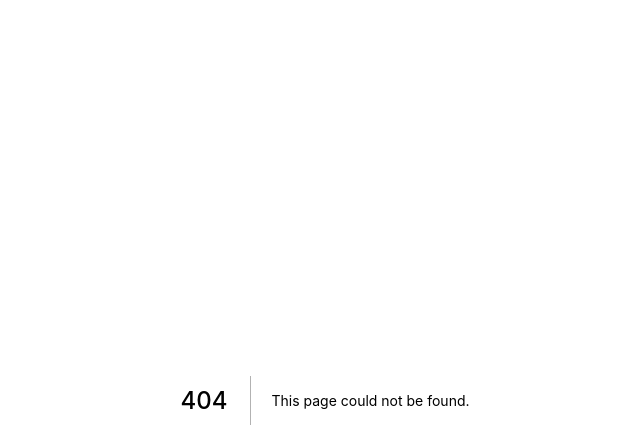
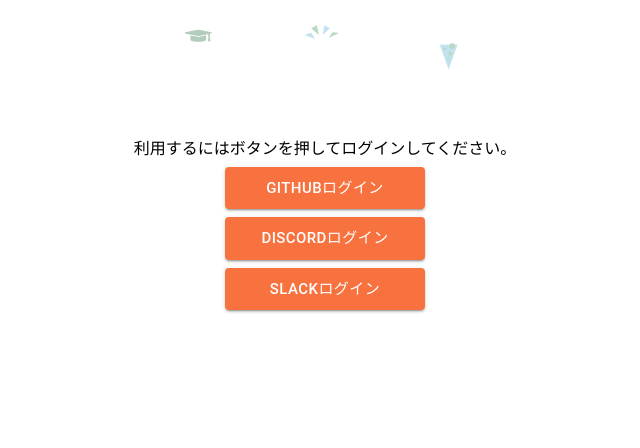
Before and after one commit to krym-hacku2021/KOSENT, a Next.js app: page /signin in a window 1280 px wide. Before the commit this address had no page. Shown: the top 448 px of the page, without its empty margins (315-955 px from the left). Built offline with nearby package versions, Linux system fonts and the light colour scheme.

Commit message:
ログインページ

```diff
--- a/pages/api/hello.js
+++ /dev/null
@@ -1,5 +0,0 @@
-// Next.js API route support: https://nextjs.org/docs/api-routes/introduction
-
-export default function handler(req, res) {
-  res.status(200).json({ name: 'John Doe' })
-}
--- /dev/null
+++ b/pages/signin.js
@@ -0,0 +1,76 @@
+/** @format */
+import Image from "next/image";
+import { Button, Container, Stack } from "@mui/material";
+
+export default function SignIn() {
+  return (
+    <>
+      <Container>
+        <Stack
+          direction="column"
+          justifyContent="flex-start"
+          alignItems="center"
+          spacing={1}
+        >
+          <div sx={{background: "#F7723F"}}>
+            <Image src="/logo.png" alt="logo" width="292px" height="115px" />
+          </div>
+          <>
+            <p>利用するにはボタンを押してログインしてください。</p>
+          </>
+          <>
+            <Button
+              variant="contained"
+              size="large"
+              sx={{
+                width: "200px",
+                background: "#F7723F",
+                "&:hover": {
+                  backgroundColor: "#FF4901",
+                  opacity: [0.9, 0.8, 0.7],
+                },
+              }}
+              onClick={() => {}}
+            >
+              GitHubログイン
+            </Button>
+          </>
+          <>
+            <Button
+              variant="contained"
+              size="large"
+              sx={{
+                width: "200px",
+                background: "#F7723F",
+                "&:hover": {
+                  backgroundColor: "#FF4901",
+                  opacity: [0.9, 0.8, 0.7],
+                },
+              }}
+              onClick={() => {}}
+            >
+              Discordログイン
+            </Button>
+          </>
+          <>
+            <Button
+              variant="contained"
+              size="large"
+              sx={{
+                width: "200px",
+                background: "#F7723F",
+                "&:hover": {
+                  backgroundColor: "#FF4901",
+                  opacity: [0.9, 0.8, 0.7],
+                },
+              }}
+              onClick={() => {}}
+            >
+              Slackログイン
+            </Button>
+          </>
+        </Stack>
+      </Container>
+    </>
+  );
+}
```
